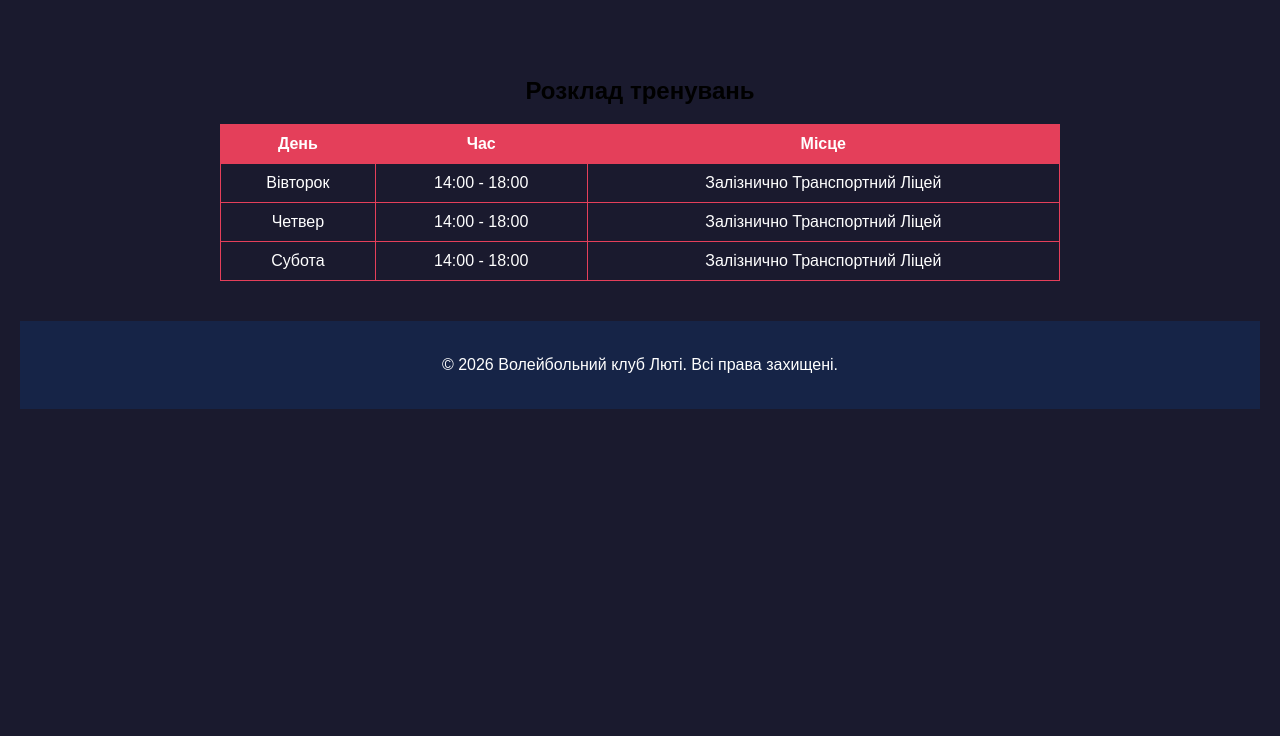
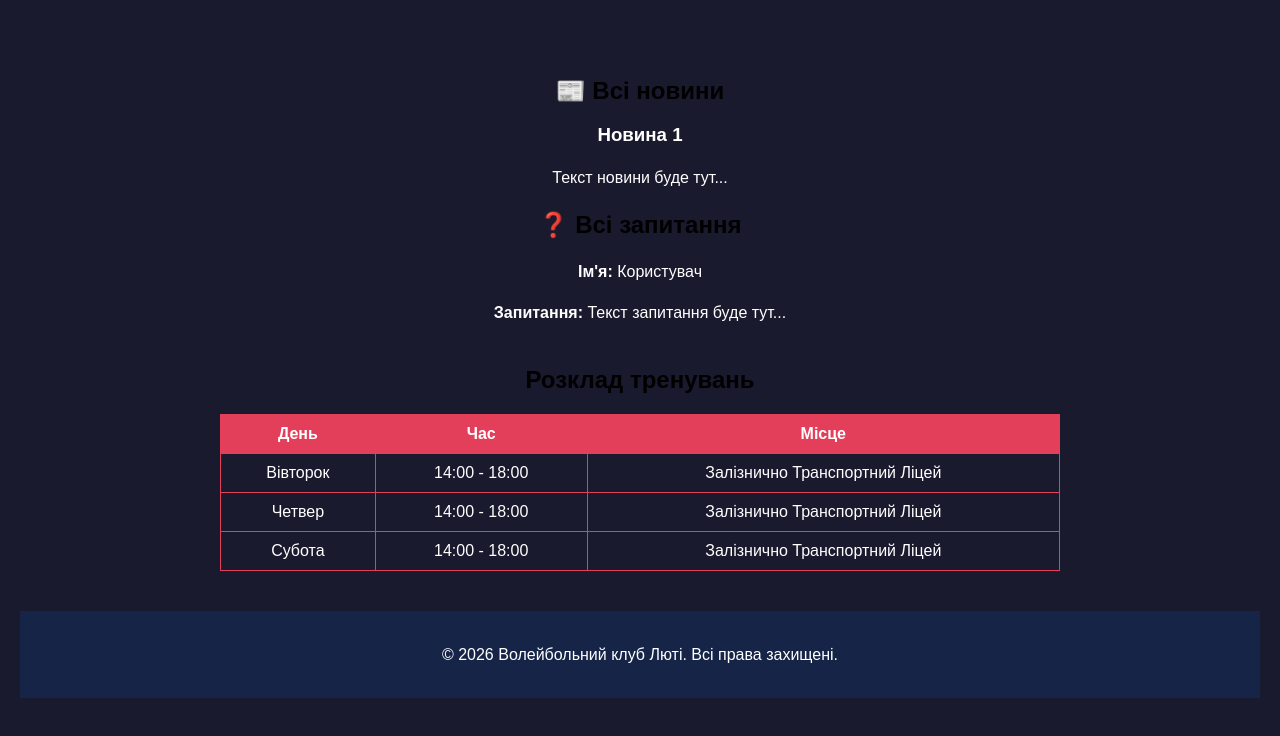
Before and after one commit to Hyperhen/Sait, a website: page public/index.html in a window 1280 px wide. Shown: the part 1117-1853 px from the top of the page. Before the commit the page ends 1566 px from the top, so only its background shows below. Drawn offline with Linux system fonts and the light colour scheme.

Commit message:
Update index.html

```diff
--- a/public/index.html
+++ b/public/index.html
@@ -25,6 +25,7 @@
                 <a href="https://www.tiktok.com/@vc.luti?_r=1&_t=ZS-94DDadeAPOG" target="_blank" class="social-btn tiktok-btn">🎵 Тікток клубу</a>
             </div>
         </div>
+
 
 <div class="forms-container">
     <section class="form-section news">
@@ -61,6 +62,31 @@
         </form>
     </section>
 </div>
+
+<section class="all-content">
+    <div class="content-display">
+        <div class="display-section news-display">
+            <h2>📰 Всі новини</h2>
+            <div class="display-grid">
+                <div class="content-item">
+                    <h3>Новина 1</h3>
+                    <p>Текст новини буде тут...</p>
+                </div>
+            </div>
+        </div>
+
+        <div class="display-section questions-display">
+            <h2>❓ Всі запитання</h2>
+            <div class="display-grid">
+                <div class="content-item">
+                    <p><strong>Ім'я:</strong> Користувач</p>
+                    <p><strong>Запитання:</strong> Текст запитання буде тут...</p>
+                </div>
+            </div>
+        </div>
+    </div>
+</section>
+
 <section class="schedule">
     <h2>Розклад тренувань</h2>
     <table>
```
